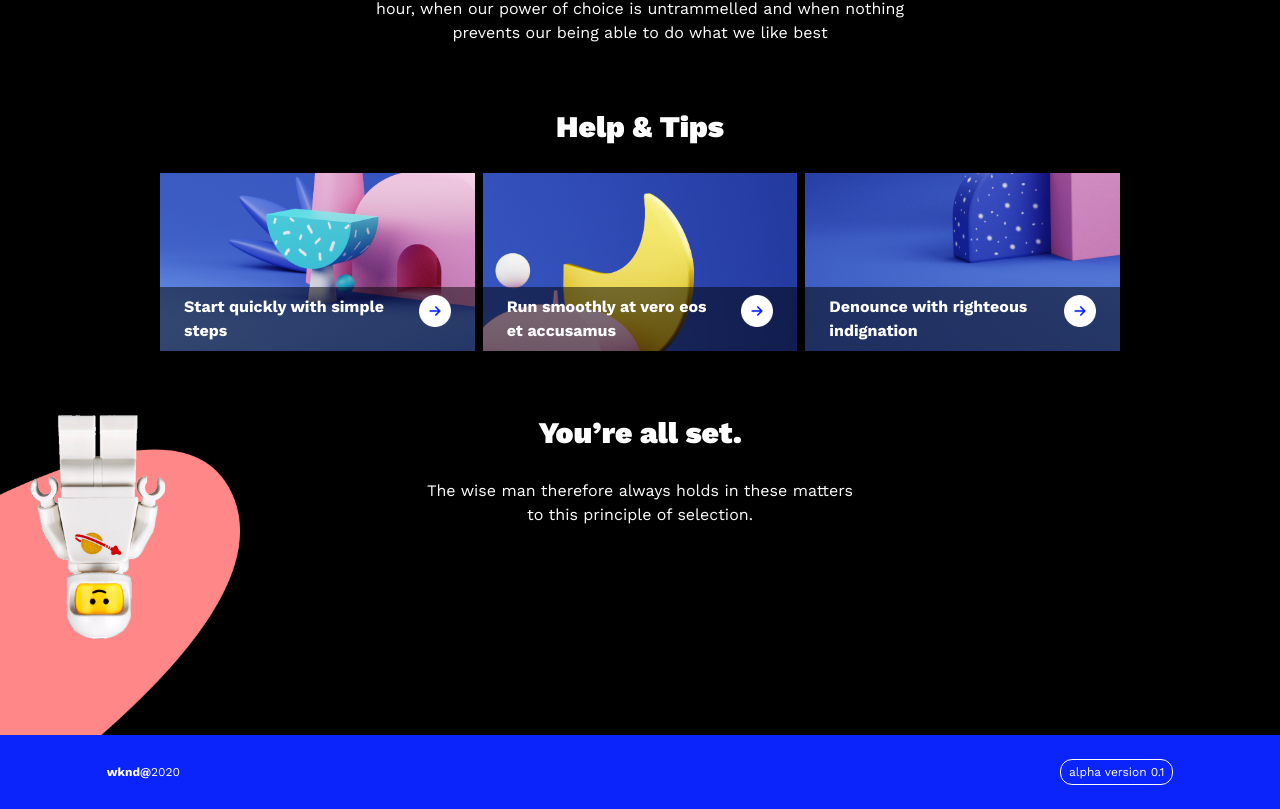
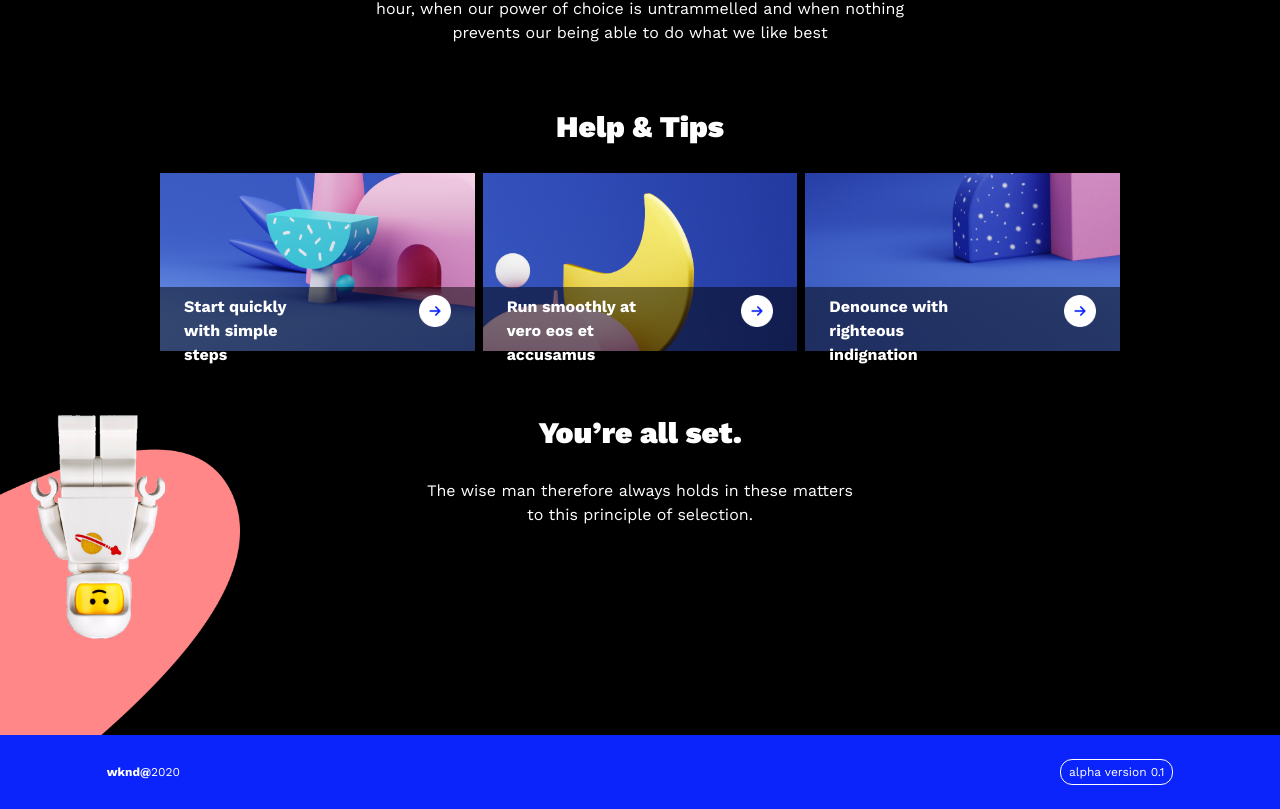
Before and after one commit to firhanram/weekend-test, a React (Create React App) app: page / in a window 1280 px wide. Shown: the part 1911-2720 px from the top of the page. Built offline with nearby package versions, Linux system fonts and the light colour scheme.

Commit message:
adding padding right to grid content

```diff
--- a/src/components/Grid/index.js
+++ b/src/components/Grid/index.js
@@ -4,8 +4,8 @@ const Grid = ({data}) => {
     const renderCards = () => {
         return data.map(({imageURL, text}) => (
             <div className="relative">
-                <div className="w-full bg-black bg-opacity-50  py-4 lg:py-2 px-6 lg:h-16 flex justify-between absolute bottom-0">
-                  <h3 className="font-bold text-primary">{text}</h3>
+                <div className="w-full bg-black bg-opacity-50 py-4 lg:py-2 px-6 lg:h-16 flex justify-between absolute bottom-0">
+                  <h3 className="font-bold text-primary xl:pr-20">{text}</h3>
                   <img src={NextIcon} alt="Next" className="w-8 h-8 ml-4"/>
                 </div>
                 <img src={imageURL} alt="Accusamus" className="w-full"/>
```
